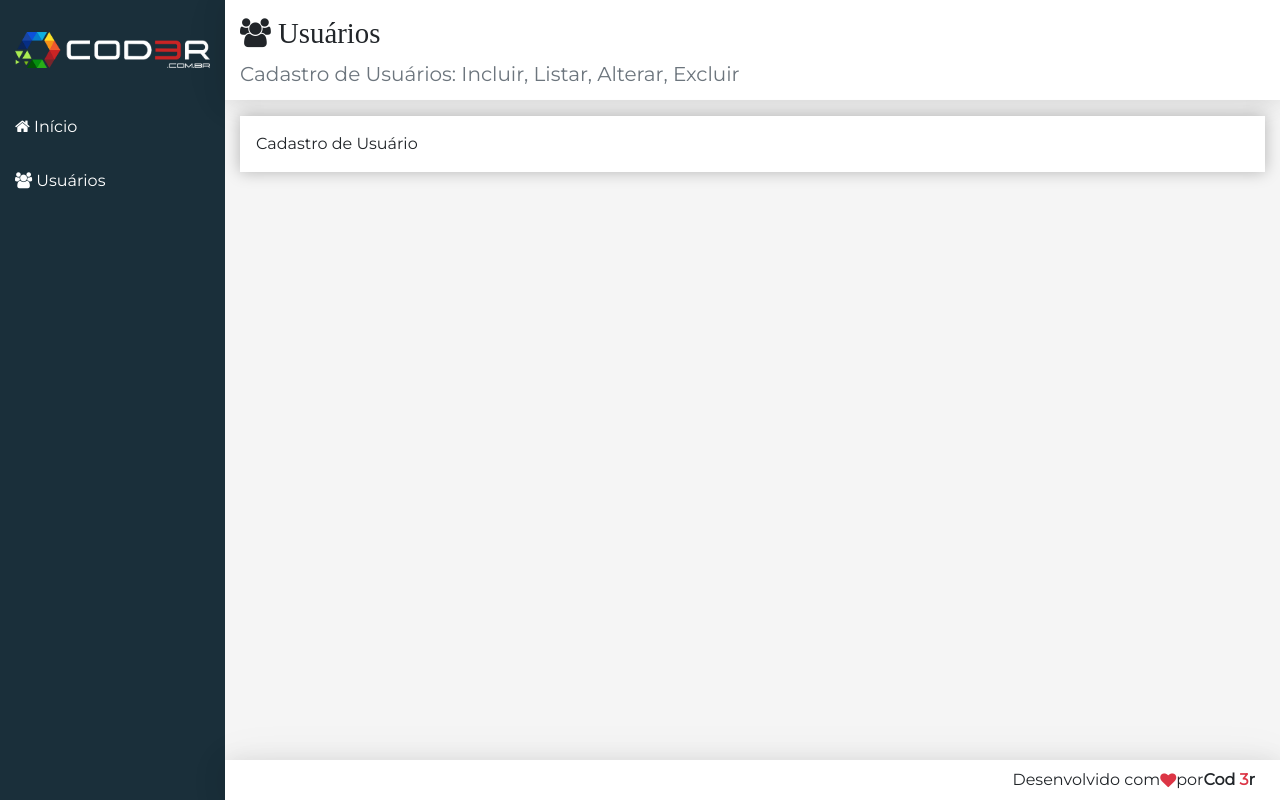
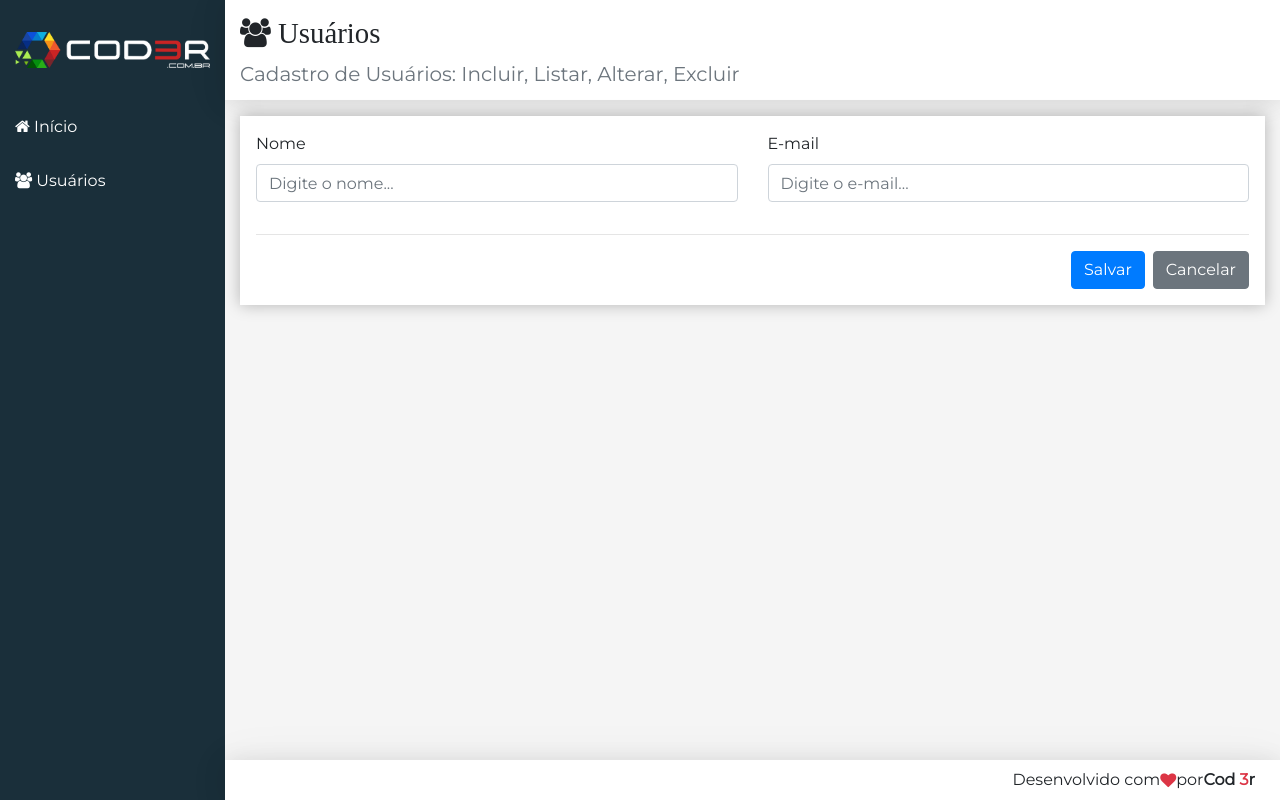
Before and after one commit to prmorais13/react-crud-usuarios, a React (Create React App) app in the folder frontend/: page /users in a window 1280 px wide. Built offline with nearby package versions, Linux system fonts and the light colour scheme.

Commit message:
2243. Componente Cadastro Usuário #03

```diff
--- a/frontend/src/components/user/UserCrud.jsx
+++ b/frontend/src/components/user/UserCrud.jsx
@@ -39,7 +39,62 @@
     return list;
   }
 
+  updateField(event) {
+    const user = { ...this.state.user };
+    user[event.target.name] = event.target.value;
+    this.setState({ user });
+  }
+
+  renderForm() {
+    return (
+      <div className="form">
+        <div className="row">
+          <div className="col-12 col-md-6">
+            <div className="form-group">
+              <label>Nome</label>
+              <input
+                type="text"
+                className="form-control"
+                name="name"
+                value={this.state.user.name}
+                onChange={e => this.updateField(e)}
+                placeholder="Digite o nome..."
+              />
+            </div>
+          </div>
+          <div className="col-12 col-md-6">
+            <div className="form-group">
+              <label>E-mail</label>
+              <input
+                type="text"
+                className="form-control"
+                name="email"
+                value={this.state.user.email}
+                onChange={e => this.updateField(e)}
+                placeholder="Digite o e-mail..."
+              />
+            </div>
+          </div>
+        </div>
+        <hr />
+        <div className="row">
+          <div className="col-12 d-flex justify-content-end">
+            <button className="btn btn-primary" onClick={e => this.save(e)}>
+              Salvar
+            </button>
+            <button
+              className="btn btn-secondary ml-2"
+              onClick={e => this.clear(e)}
+            >
+              Cancelar
+            </button>
+          </div>
+        </div>
+      </div>
+    );
+  }
+
   render() {
-    return <Main {...headerProps}>Cadastro de Usuário</Main>;
+    return <Main {...headerProps}>{this.renderForm()}</Main>;
   }
 }
```
Also changed, not shown: 1 other file (tests, documents, lock files or other folders).
